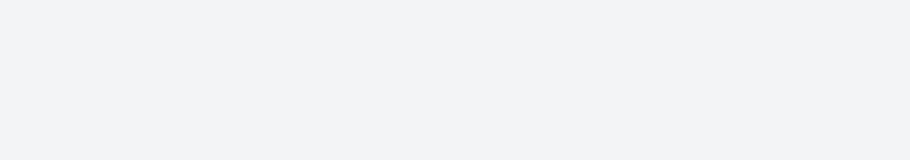
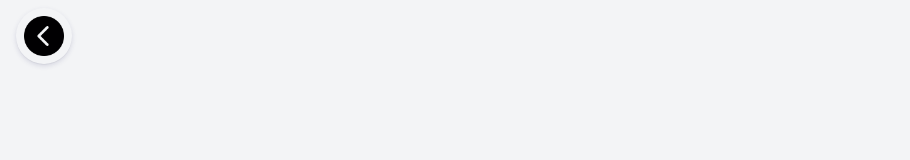
Before and after one commit to Roid-obi/RoProject-dev, a Next.js app: page /cek-kecocokan in a window 1280 px wide. Shown: the top 160 px of the page, without its empty margins (0-910 px from the left). Built offline with nearby package versions, Linux system fonts and the light colour scheme.

Commit message:
fix: back button

```diff
--- a/app/cek-kecocokan/page.tsx
+++ b/app/cek-kecocokan/page.tsx
@@ -1,4 +1,5 @@
 "use client";
+import BackButton from "@/components/BackButton";
 import { useState } from "react";
 
 const CekJodoh = () => {
@@ -36,6 +37,7 @@ const CekJodoh = () => {
 
   return (
     <div className="min-h-screen flex flex-col items-center justify-center bg-gray-100 p-6">
+      <BackButton />
       <h1 className="text-4xl font-bold mb-6">Cek Jodoh</h1>
       <div className="bg-white p-6 rounded-lg shadow-lg w-full max-w-md">
         {/* Form input untuk nama user dan nama pasangan */}
```
